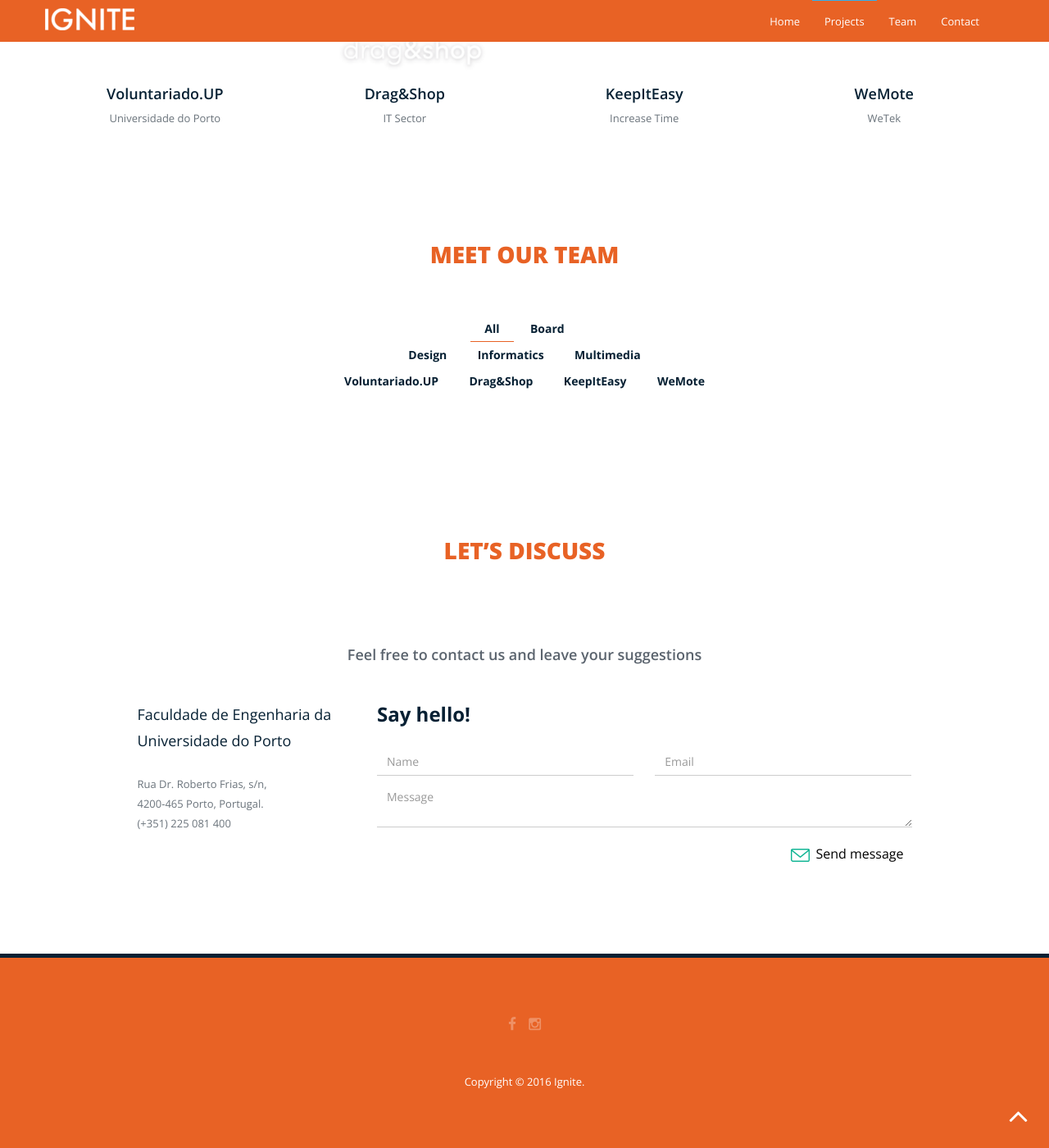
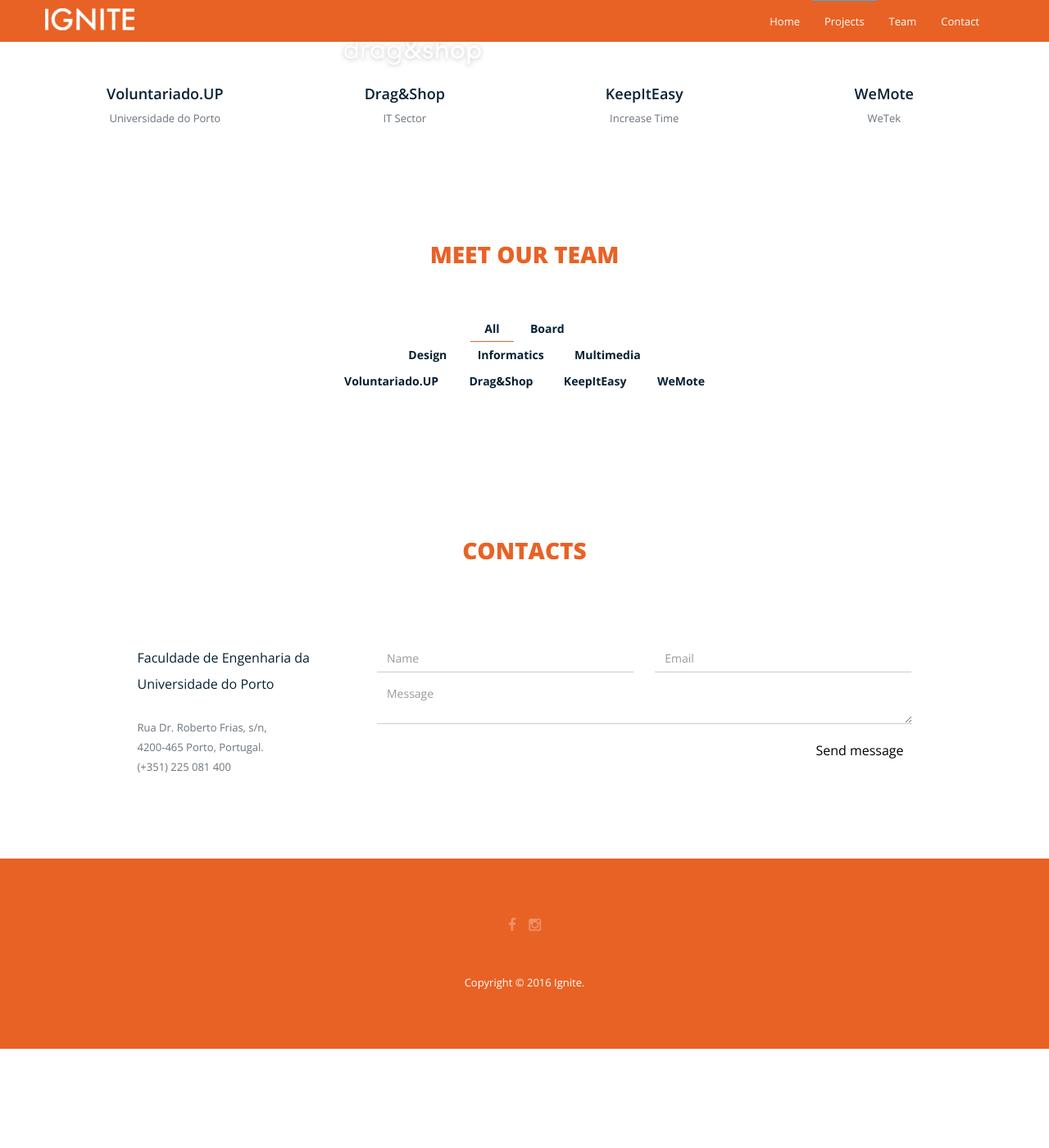
Before and after one commit to IgniteLGP/ignitelgp.github.io, a Jekyll site: the page built from index.html, in a window 1280 px wide and 1400 px high, scrolled down 1154 px. Shown: the whole window at 82% size. Built offline with Jekyll 4.4.1, drawn with Linux system fonts in a browser that asks for light colours; nearby versions of some CDN libraries; after the commit the page ends 2433 px from its top, so only the background shows below that.

Commit message:
design changes

```diff
--- a/_posts/1-1-1-sandrine-malta.markdown
+++ b/_posts/1-1-1-sandrine-malta.markdown
@@ -1,5 +1,5 @@
 ---
 name:  'Sandrine Malta'
-role:  'CFO & Diva'
+role:  'CFO & Super Sardinha'
 filters: 'board multimedia'
 ---
--- a/css/main.css
+++ b/css/main.css
@@ -568,7 +568,7 @@ top: -8px;
 
 .contact-address h3 {
   color: #062033;
-  font-size: 18px;
+  font-size: 16px;
   line-height: 32px;
   margin-bottom: 25px;
 }
@@ -621,7 +621,7 @@ label.error {
 }
 
 .contact-form #form-submit {
-  background: url("../img/envelop.png") no-repeat scroll 0 15px transparent;
+  background: /*url("../img/envelop.png")*/ no-repeat scroll 0 15px transparent;
   border: 0 none;
   color: #000;
   font-size: 16px;
@@ -655,7 +655,7 @@ label.error {
 
 .footer {
   background-color: rgb(232, 98, 37);
-  border-top: 5px solid #062033;
+  /*border-top: 5px solid #062033;*/
   color: #fff;
 }
 
--- a/index.html
+++ b/index.html
@@ -217,11 +217,7 @@ layout: default
 		<div class="row mb50">
 
 			<div class="sec-title text-center mb50 wow fadeInDown animated" data-wow-duration="500ms">
-				<h2>Let’s Discuss</h2>
-			</div>
-
-			<div class="sec-sub-title text-center wow rubberBand animated" data-wow-duration="1000ms">
-				<p>Feel free to contact us and leave your suggestions</p>
+				<h2>Contacts</h2>
 			</div>
 
 			<!-- contact address -->
@@ -239,8 +235,6 @@ layout: default
 			<!-- contact form -->
 			<div class="col-lg-7 col-md-7 col-sm-6 col-xs-12 wow fadeInDown animated" data-wow-duration="500ms" data-wow-delay="300ms">
 				<div class="contact-form">
-					<h3>Say hello!</h3>
-
 					<form action="#" id="contact-form">
 						<div class="input-group name-email">
 							<div class="input-field">
```
Also changed, not shown: img/envelop.png (deleted).
